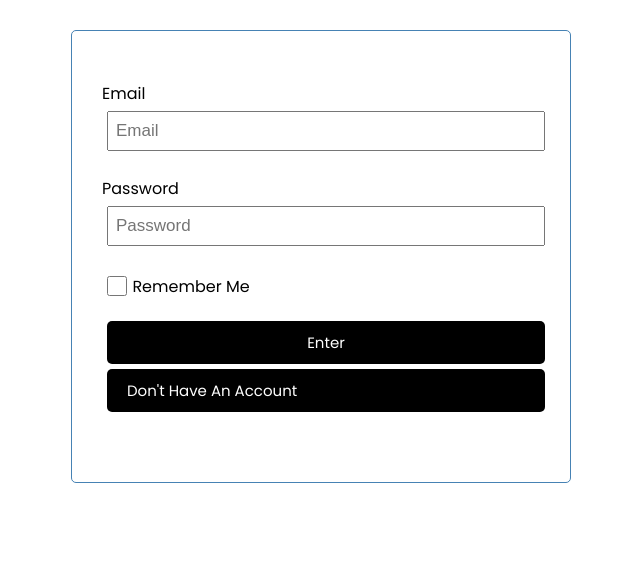
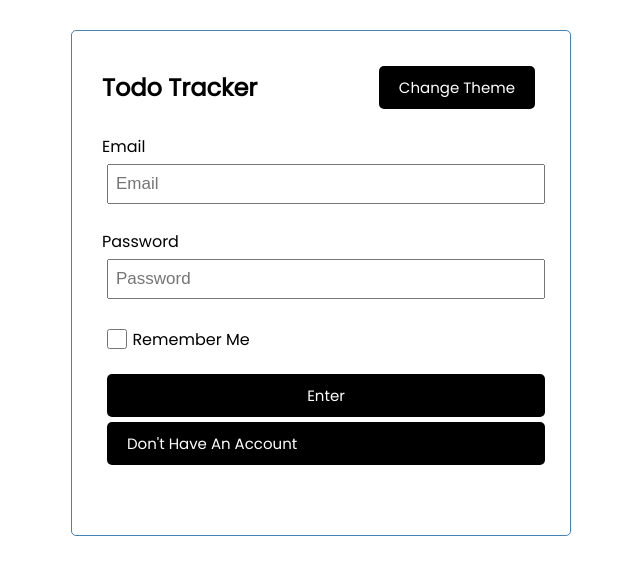
Before and after one commit to ialiaslani/todo-tracker, a React (Create React App) app: page / in a window 1280 px wide. Shown: the top 574 px of the page, without its empty margins (319-959 px from the left). Built offline with nearby package versions, Linux system fonts and the light colour scheme.

Commit message:
Add Theme Using Provider And Context

```diff
--- a/src/App.js
+++ b/src/App.js
@@ -4,18 +4,32 @@ import {
     Routes
 } from "react-router-dom";
 import history from "./Router/history";
+import Header from "./Components/Common/Header";
+import {ThemeProvider} from "./Components/Contexts/ThemeProvider";
+
 
 function App({ routes }) {
 
     return (
+
             <Router history={history}>
+
+                <ThemeProvider>
+
+
                     <div id='common'/>
 
                     <div className="container">
+
+                        <Header />
+
                         <Routes>
                             { routes.map(({path, element}) => (<Route key={path} path={path} element={element} />)) }
                         </Routes>
                     </div>
+
+                </ThemeProvider>
+
             </Router>
     );
 }
--- /dev/null
+++ b/src/Components/Common/Header.js
@@ -0,0 +1,69 @@
+import BackendMiddleware from "../../Services/BackendMiddleWare";
+import api from "../../Services/api/Login";
+import { useNavigate  } from "react-router-dom";
+import {ThemeContext} from "../Contexts/ThemeProvider";
+import {useContext} from "react";
+
+const Header = () => {
+
+    const navigate = useNavigate();
+    const [theme, setTheme] = useContext(ThemeContext)
+
+    const logout = async () => {
+
+        await BackendMiddleware(api.logoutUser, null)
+
+        localStorage.removeItem('token')
+
+        navigate("../", { replace: true });
+
+
+    }
+
+
+    const changeTheme = () => {
+
+
+        if(theme.mode === 'dark') {
+
+            setTheme({
+                mode: 'light',
+                taskBackgroundColor: 'black',
+                taskColor: 'white',
+                deleteBtnColor: 'orange'
+            })
+
+        } else if (theme.mode === 'light') {
+
+            setTheme({
+                mode: 'dark',
+                taskBackgroundColor: 'grey',
+                taskColor: 'black',
+                deleteBtnColor: 'red'
+            })
+
+
+        }
+
+    }
+
+    return (
+
+            <header className='header'>
+                <h2>Todo Tracker</h2>
+
+                <div>
+
+                    <button className='btn' onClick={changeTheme}>Change Theme</button>
+
+                    {  localStorage.getItem('token') && (<button className='btn' onClick={logout} style={{ backgroundColor: 'red' }}>Logout</button>)}
+
+                </div>
+
+            </header>
+
+    )
+}
+
+
+export default Header
--- /dev/null
+++ b/src/Components/Contexts/ThemeProvider.js
@@ -0,0 +1,19 @@
+import {createContext, useState} from "react";
+
+
+export const ThemeContext  = createContext()
+
+export const ThemeProvider = (props) => {
+
+
+    const [theme, setTheme] = useState({
+        mode: 'light',
+        taskBackgroundColor: 'black',
+        taskColor: 'white',
+        deleteBtnColor: 'orange'
+    })
+
+    return (
+      <ThemeContext.Provider value={[theme, setTheme]} children={props.children} />
+    );
+}
--- a/src/Components/TodoTracker/AddTask.js
+++ b/src/Components/TodoTracker/AddTask.js
@@ -34,6 +34,7 @@ const AddTask = ({onAdd}) => {
             </div>
 
             <input
+                style={{ backgroundColor: 'green' }}
                 className='btn btn-block'
                 type='submit'
                 value='Save Task'
--- a/src/Components/TodoTracker/Task.js
+++ b/src/Components/TodoTracker/Task.js
@@ -1,10 +1,15 @@
 import { FaTimes } from 'react-icons/fa'
+import {useContext} from "react";
+import {ThemeContext} from "../Contexts/ThemeProvider";
 
 const Task = ({ id, description, onDelete }) => {
 
+    const [theme] = useContext(ThemeContext)
+
+
     return (
-        <div className='task'>
-            <h3>{ description }<FaTimes  style={{ color: 'red' }} onClick={() => onDelete(id)} /></h3>
+        <div className='task' style={{ backgroundColor: theme.taskBackgroundColor }}>
+            <h3 style={{ color: theme.taskColor }}>{ description }<FaTimes  style={{ color: theme.deleteBtnColor }} onClick={() => onDelete(id)} /></h3>
         </div>
     )
 }
--- a/src/Components/TodoTracker/Tasks.js
+++ b/src/Components/TodoTracker/Tasks.js
@@ -2,14 +2,11 @@ import Task from "./Task";
 import {useState,useEffect} from "react";
 import BackendMiddleware from "../../Services/BackendMiddleWare";
 import api from "../../Services/api/Task";
-import apiLogin from "../../Services/api/Login";
 import AddTask from "./AddTask";
-import { useNavigate  } from "react-router-dom";
 
 const Tasks = () => {
 
     const [tasks, setTasks] = useState([])
-    const navigate = useNavigate();
 
     const getAllTasks = async () => {
 
@@ -45,24 +42,9 @@ const Tasks = () => {
 
     }
 
-    const logout = async () => {
-
-        await BackendMiddleware(apiLogin.logoutUser, null)
-
-        localStorage.removeItem('token')
-
-        navigate("../", { replace: true });
-
-
-    }
-
 
     return (
         <div>
-            <div style={{ display: 'flex', justifyContent: 'space-between' }}>
-                <h2>Todo Tracker</h2>
-                <button className='btn' onClick={logout}>Logout</button>
-            </div>
             <AddTask onAdd={addTask} />
             <>
                 {
```
Lines whose indentation alone changed are shown as unchanged.
